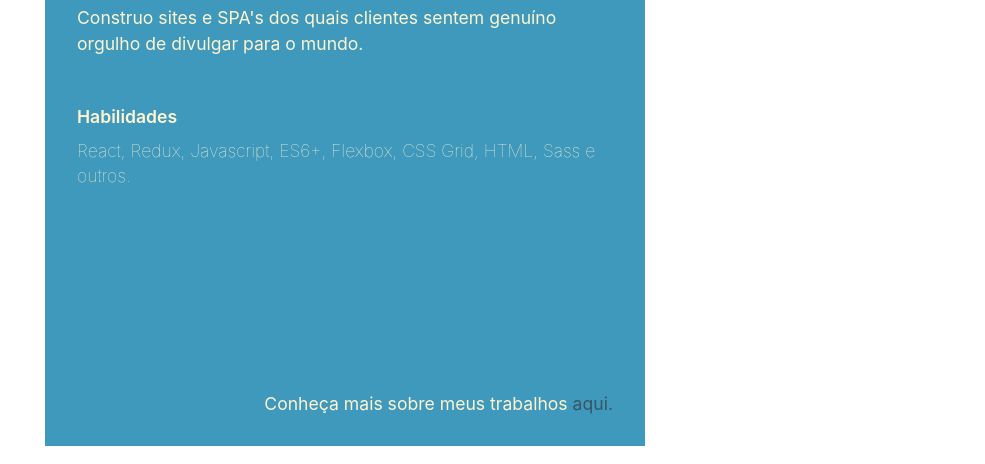
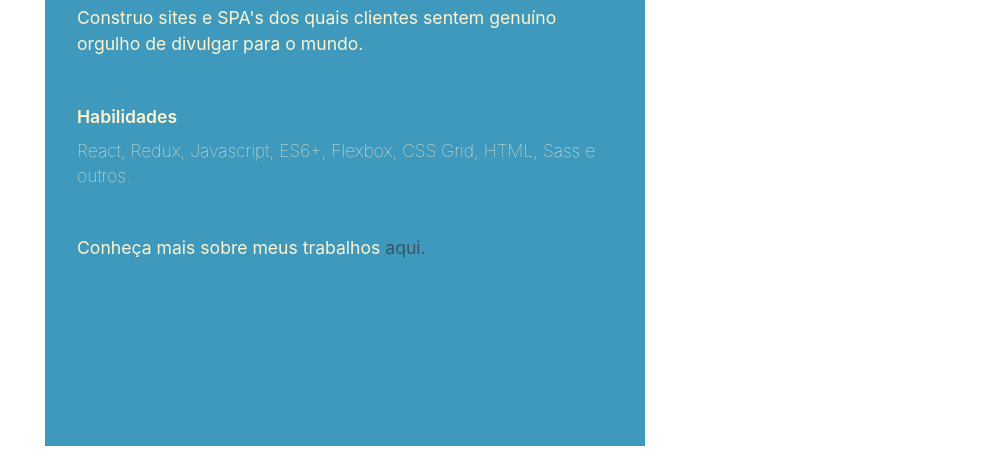
Before and after one commit to caiopoyares/caiopoyares.github.io, a website: page index.html in a window 1280 px wide. Shown: the part 268-732 px from the top of the page, without its empty margins (295-1280 px from the left). Drawn offline with nearby package versions, Linux system fonts and the light colour scheme; files that its build step writes are made by us from their sources.

Commit message:
home bottom paragraph

```diff
--- a/src/scss/_about.scss
+++ b/src/scss/_about.scss
@@ -34,11 +34,10 @@
   }
 
   .bottom-paragraph {
-    position: absolute;
     color: var(--color-terciary);
     font-size: 1rem;
-    bottom: 2rem;
-    right: 2rem;
+    margin-top: 3rem;
+
 
     @media (min-width: $bp-bg) {
       font-size: 1.1rem;
```
Also changed, not shown: 1 other file.
